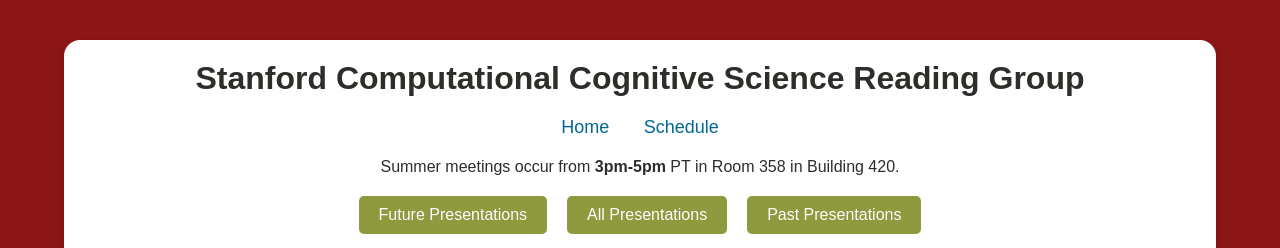
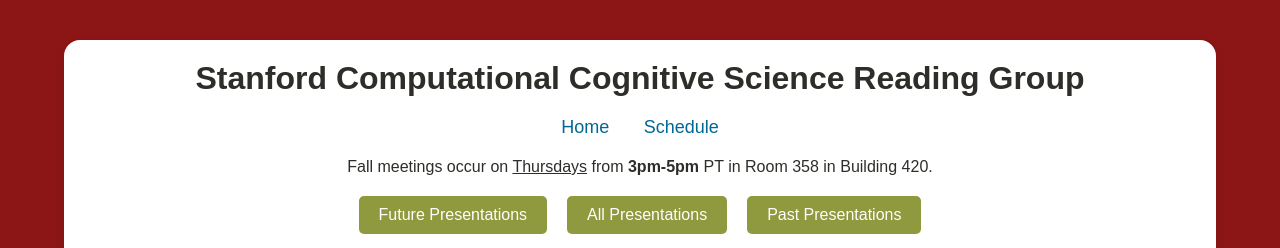
Before and after one commit to compucogsci/compucogsci.github.io, a plain HTML site: page schedule.html in a window 1280 px wide. Shown: the top 248 px of the page. Drawn offline with Linux system fonts and the light colour scheme; a web font is replaced by a local one.

Commit message:
update recurring meeting day

```diff
--- a/schedule.html
+++ b/schedule.html
@@ -20,7 +20,7 @@
                 <a href="index.html">Home</a>
                 <a href="schedule.html">Schedule</a>
             </nav>
-            <p>Summer meetings occur from <strong><span id="schedule-meeting-time">3pm to 5pm</span></strong> <span id="schedule-time-zone">PT</span> in <span id="schedule-meeting-location">Building 420</span>.</p>
+            <p>Fall meetings occur on <u>Thursdays</u> from <strong><span id="schedule-meeting-time">3pm to 5pm</span></strong> <span id="schedule-time-zone">PT</span> in <span id="schedule-meeting-location">Building 420</span>.</p>
         </header>
 
         <section class="controls">
```
